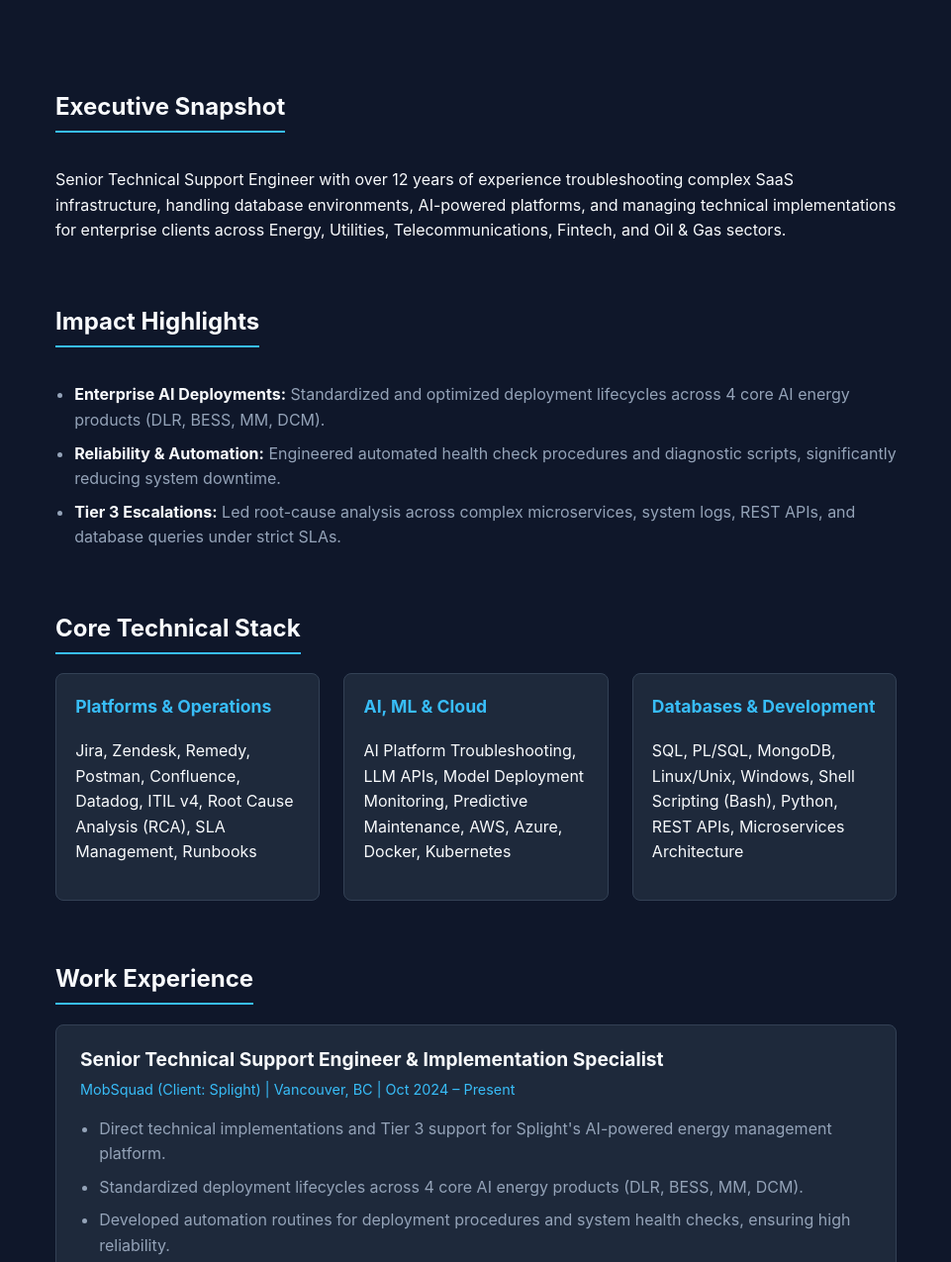
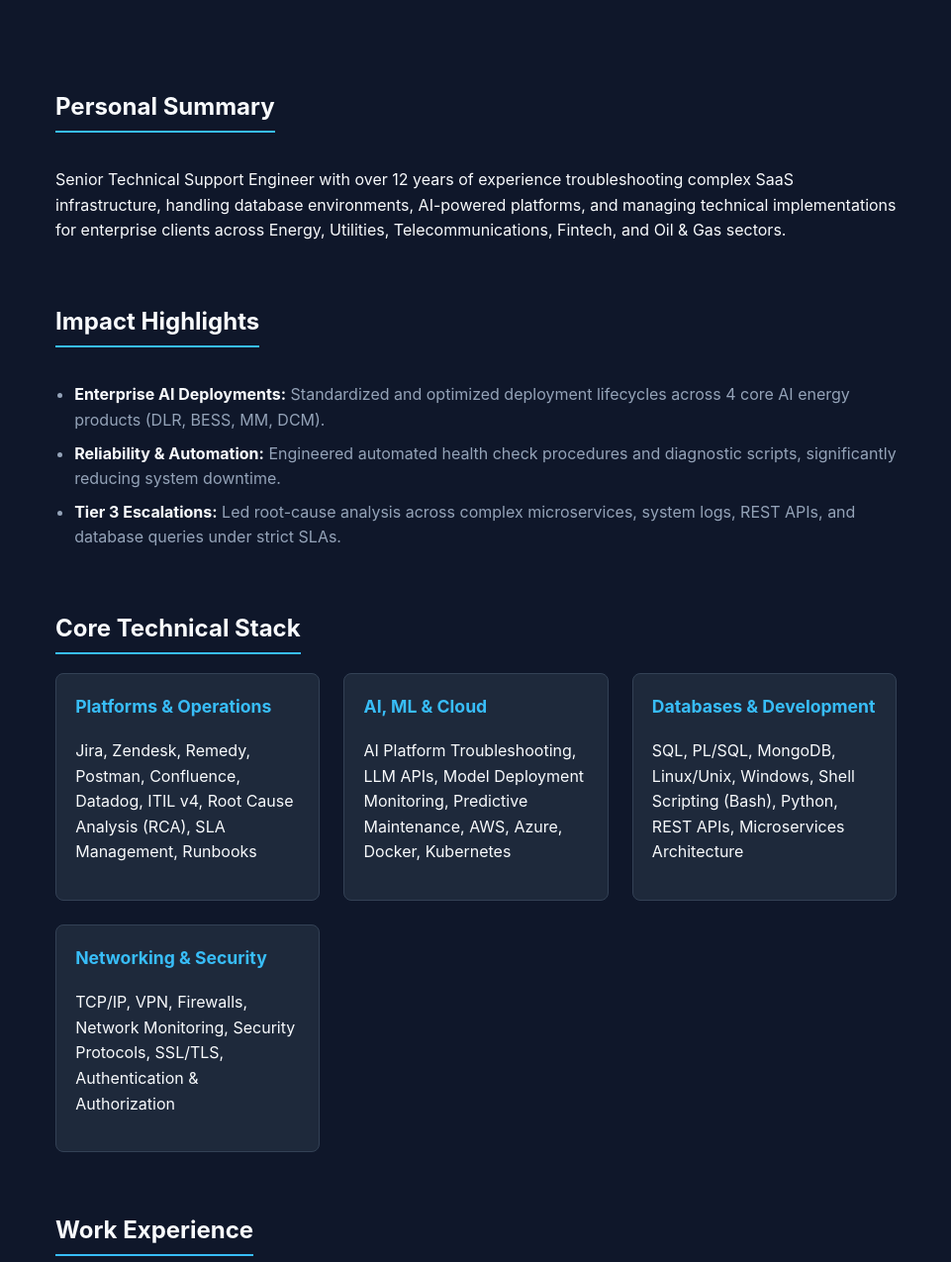
Before and after one commit to ezequiel-contesti/ezequiel-contesti.github.io, a plain HTML site: page index.html in a window 1280 px wide. Shown: the part 277-1552 px from the top of the page at 99% size, without its empty margins (159-1120 px from the left). Drawn offline with Linux system fonts and the light colour scheme.

Commit message:
Improve layout design and update sections

```diff
--- a/index.html
+++ b/index.html
@@ -21,9 +21,9 @@
 
     <main class="container">
 
-        <!-- Executive Snapshot -->
+        <!-- Personal Summary -->
         <section>
-            <h2>Executive Snapshot</h2>
+            <h2>Personal Summary</h2>
             <p>Senior Technical Support Engineer with over 12 years of experience troubleshooting complex SaaS infrastructure, handling database environments, AI-powered platforms, and managing technical implementations for enterprise clients across Energy, Utilities, Telecommunications, Fintech, and Oil & Gas sectors.</p>
         </section>
 
@@ -53,6 +53,10 @@
                     <h3>Databases & Development</h3>
                     <p>SQL, PL/SQL, MongoDB, Linux/Unix, Windows, Shell Scripting (Bash), Python, REST APIs, Microservices Architecture</p>
                 </div>
+                <div>
+                    <h3>Networking & Security</h3>
+                    <p>TCP/IP, VPN, Firewalls, Network Monitoring, Security Protocols, SSL/TLS, Authentication & Authorization</p>
+            </div>
             </div>
         </section>
 
@@ -114,7 +118,7 @@
         <section>
             <h2>Education & Credentials</h2>
             <ul>
-                <li><strong>Bachelor of Technology in Computer Information Systems:</strong> ISPI N° 4030 (WES Validated)</li>
+                <li><strong>Bachelor of Technology in Computer Information Systems:</strong> ISPI N° 4030 - ISEI | 2011 - 2014</li>
                 <li><strong>Languages:</strong> English (Fluent), Spanish (Native), Portuguese (Intermediate)</li>
                 <li><strong>Certifications:</strong> ITIL 4 Service Management | AWS & Linux Training | SQL</li>
             </ul>
```
